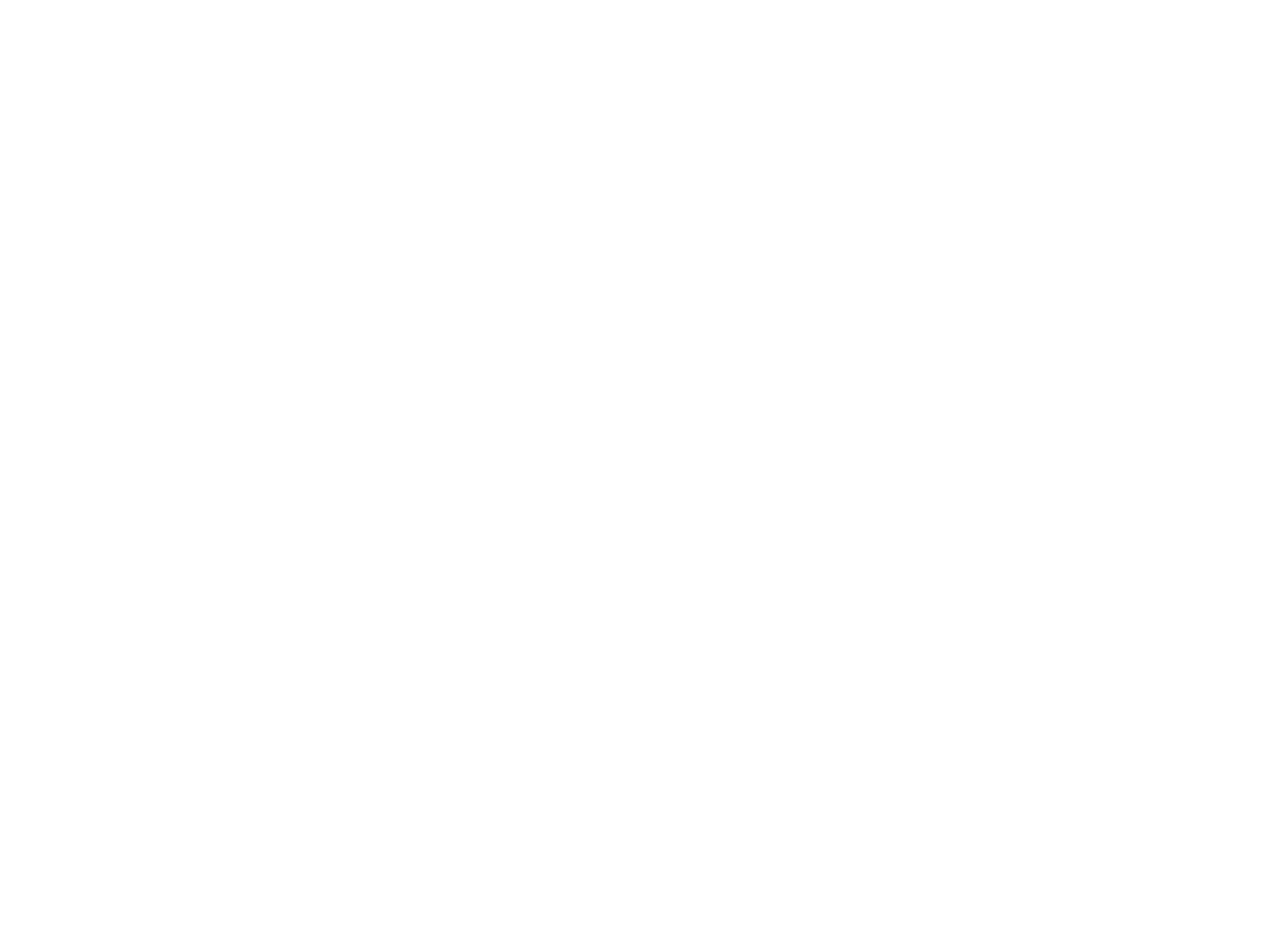
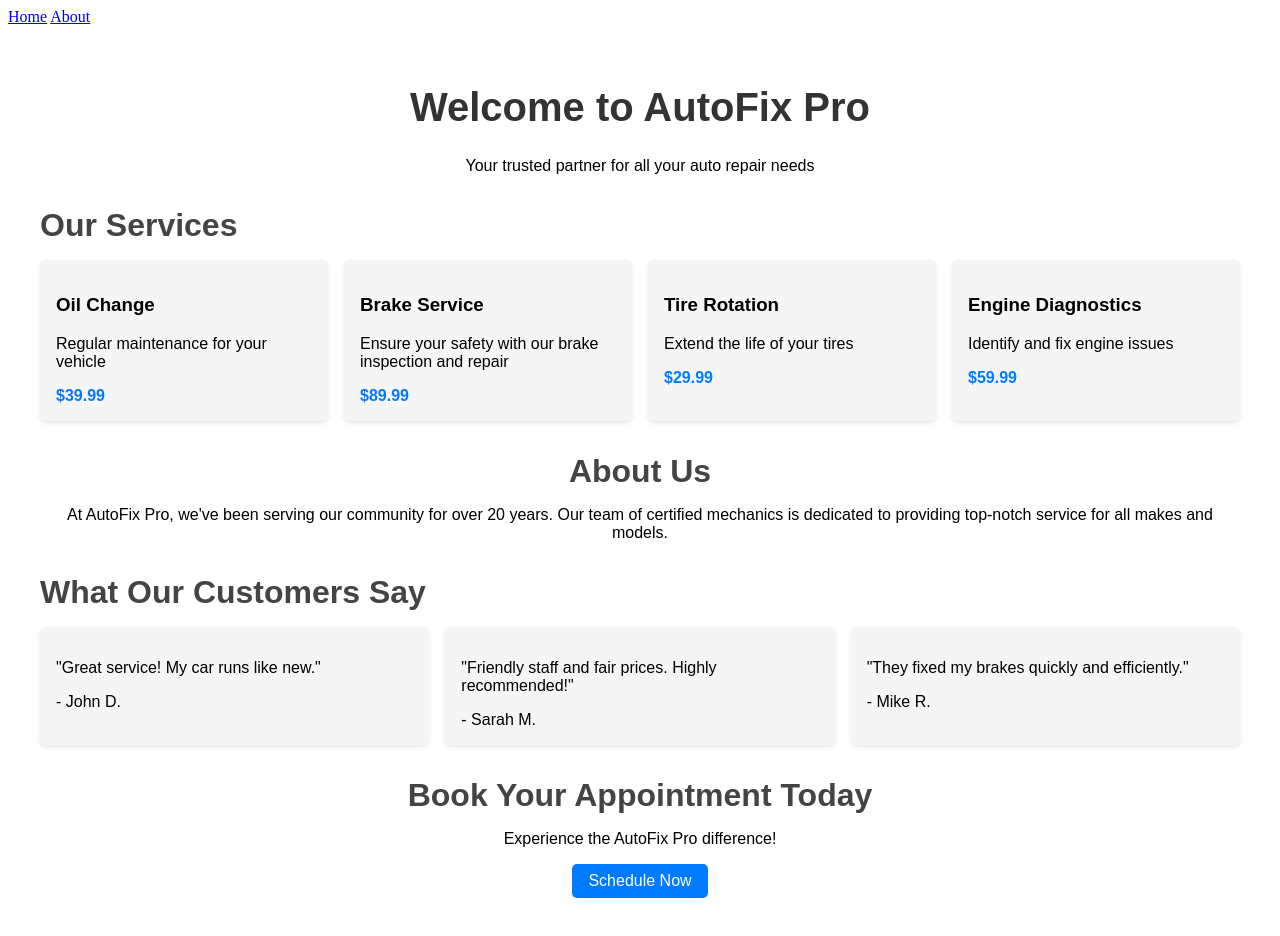
Before and after one commit to mergen1212/Anime-flex, a SvelteKit app: page / in a window 1280 px wide. Shown: the top 936 px of the page. Before the commit the page ends 800 px from the top, so only its background shows below. Built offline with nearby package versions, Linux system fonts and the light colour scheme.

Commit message:
add lauout nav:

```diff
--- /dev/null
+++ b/src/routes/+layout.svelte
@@ -0,0 +1,9 @@
+<script lang="ts">
+    import { base } from '$app/paths';
+</script>
+
+<nav>
+    <a href="{base}/">Home</a>
+    <a href="{base}/about">About</a>
+</nav>
+<slot />
--- a/src/routes/+page.svelte
+++ b/src/routes/+page.svelte
@@ -1,3 +1,130 @@
-<script lang="ts">
-    import { base } from '$app/paths';
+
+<script>
+  import { onMount } from 'svelte';
+  import { fade } from 'svelte/transition';
+
+  let services = [
+    { name: 'Oil Change', description: 'Regular maintenance for your vehicle', price: '$39.99' },
+    { name: 'Brake Service', description: 'Ensure your safety with our brake inspection and repair', price: '$89.99' },
+    { name: 'Tire Rotation', description: 'Extend the life of your tires', price: '$29.99' },
+    { name: 'Engine Diagnostics', description: 'Identify and fix engine issues', price: '$59.99' }
+  ];
+
+  let testimonials = [
+    { name: 'John D.', text: 'Great service! My car runs like new.' },
+    { name: 'Sarah M.', text: 'Friendly staff and fair prices. Highly recommended!' },
+    { name: 'Mike R.', text: 'They fixed my brakes quickly and efficiently.' }
+  ];
+
+  let visible = false;
+
+  onMount(() => {
+    visible = true;
+  });
 </script>
+
+<main in:fade="{{ duration: 1000 }}">
+  <header>
+    <h1>Welcome to AutoFix Pro</h1>
+    <p>Your trusted partner for all your auto repair needs</p>
+  </header>
+
+  <section class="services">
+    <h2>Our Services</h2>
+    <div class="service-grid">
+      {#each services as service}
+        <div class="service-card">
+          <h3>{service.name}</h3>
+          <p>{service.description}</p>
+          <span class="price">{service.price}</span>
+        </div>
+      {/each}
+    </div>
+  </section>
+
+  <section class="about">
+    <h2>About Us</h2>
+    <p>At AutoFix Pro, we've been serving our community for over 20 years. Our team of certified mechanics is dedicated to providing top-notch service for all makes and models.</p>
+  </section>
+
+  <section class="testimonials">
+    <h2>What Our Customers Say</h2>
+    <div class="testimonial-grid">
+      {#each testimonials as testimonial}
+        <div class="testimonial-card">
+          <p>"{testimonial.text}"</p>
+          <span>- {testimonial.name}</span>
+        </div>
+      {/each}
+    </div>
+  </section>
+
+  <section class="cta">
+    <h2>Book Your Appointment Today</h2>
+    <p>Experience the AutoFix Pro difference!</p>
+    <button>Schedule Now</button>
+  </section>
+</main>
+
+<style>
+  main {
+    font-family: Arial, sans-serif;
+    max-width: 1200px;
+    margin: 0 auto;
+    padding: 2rem;
+  }
+
+  header {
+    text-align: center;
+    margin-bottom: 2rem;
+  }
+
+  h1 {
+    font-size: 2.5rem;
+    color: #333;
+  }
+
+  h2 {
+    font-size: 2rem;
+    color: #444;
+    margin-bottom: 1rem;
+  }
+
+  .service-grid, .testimonial-grid {
+    display: grid;
+    grid-template-columns: repeat(auto-fit, minmax(250px, 1fr));
+    gap: 1rem;
+  }
+
+  .service-card, .testimonial-card {
+    background-color: #f5f5f5;
+    padding: 1rem;
+    border-radius: 5px;
+    box-shadow: 0 2px 4px rgba(0, 0, 0, 0.1);
+  }
+
+  .price {
+    font-weight: bold;
+    color: #007bff;
+  }
+
+  .about, .cta {
+    text-align: center;
+    margin: 2rem 0;
+  }
+
+  button {
+    background-color: #007bff;
+    color: white;
+    border: none;
+    padding: 0.5rem 1rem;
+    font-size: 1rem;
+    border-radius: 5px;
+    cursor: pointer;
+    transition: background-color 0.3s ease;
+  }
+
+  button:hover {
+    background-color: #0056b3;
+  }
+</style>
--- /dev/null
+++ b/src/routes/about/+page.svelte
@@ -0,0 +1,42 @@
+
+<script>
+  import { fade } from 'svelte/transition';
+</script>
+
+<svelte:head>
+  <title>About | My Svelte App</title>
+  <meta name="description" content="Learn more about our Svelte application" />
+</svelte:head>
+
+<div in:fade={{ duration: 300 }}>
+  <h1>About</h1>
+  <p>Welcome to the About page of our Svelte application!</p>
+  <p>Svelte is a modern JavaScript framework that compiles your code to tiny, framework-less vanilla JS. It offers great performance and a delightful developer experience.</p>
+  <h2>Key Features of Svelte:</h2>
+  <ul>
+    <li>No Virtual DOM</li>
+    <li>True reactivity</li>
+    <li>Less boilerplate</li>
+    <li>Built-in animations and transitions</li>
+    <li>Efficient updates</li>
+  </ul>
+  <p>This page is a simple example of a Svelte component. It demonstrates basic structure, styling, and the use of transitions.</p>
+</div>
+
+<style>
+  div {
+    max-width: 800px;
+    margin: 0 auto;
+    padding: 20px;
+  }
+  h1 {
+    color: #ff3e00;
+  }
+  h2 {
+    color: #676778;
+  }
+  ul {
+    list-style-type: disc;
+    margin-left: 20px;
+  }
+</style>
```
